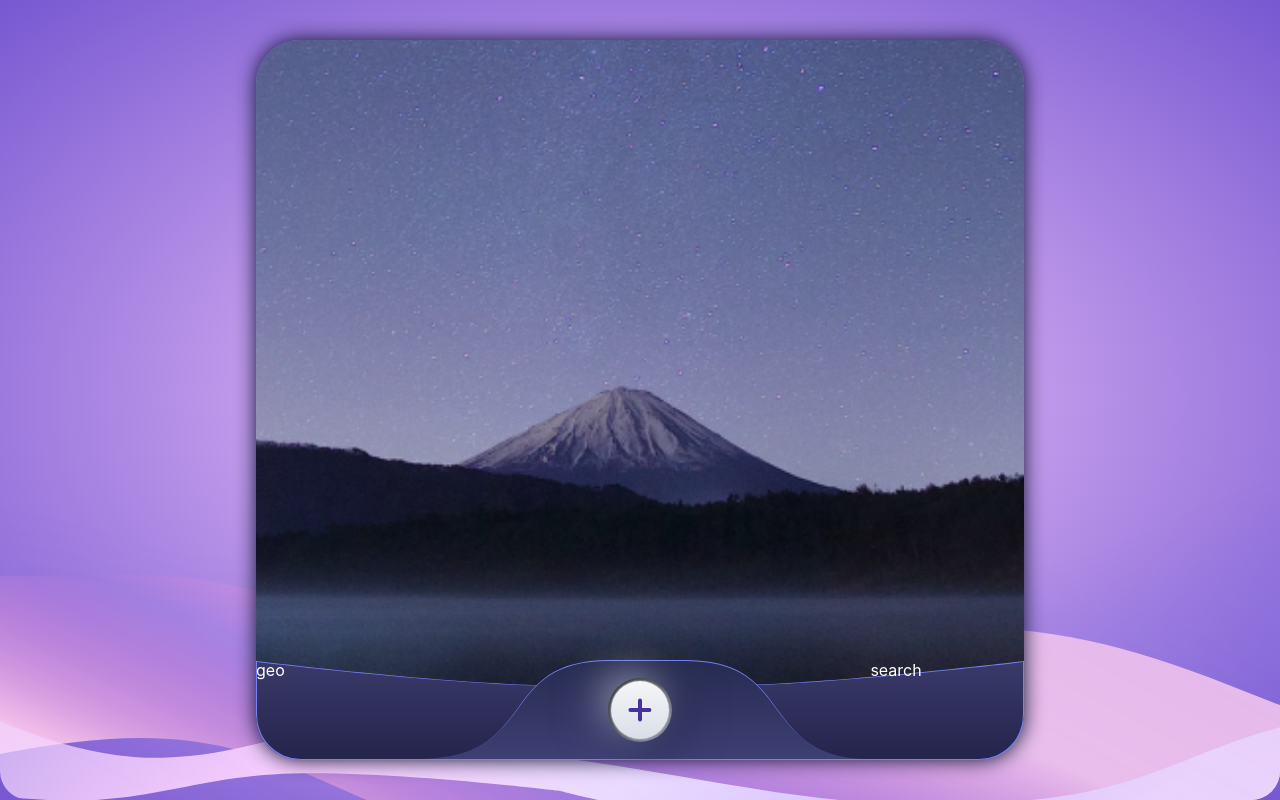
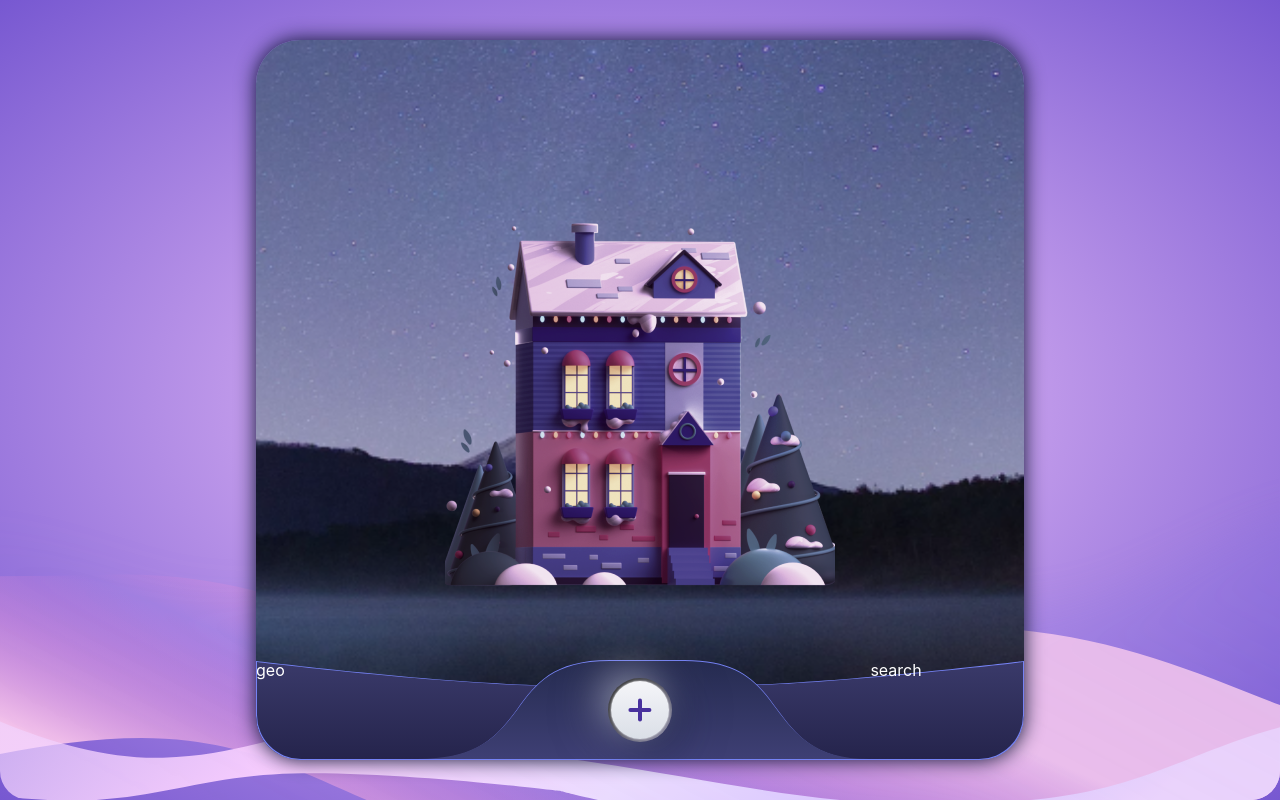
Before and after one commit to polPintero/pandateam_weather_forecast, a Vue app: page / in a window 1280 px wide. Built offline with nearby package versions, Linux system fonts and the light colour scheme.

Commit message:
added house bg

```diff
--- a/src/views/HomeView.vue
+++ b/src/views/HomeView.vue
@@ -22,10 +22,10 @@ export default {
   display: flex;
   flex-direction: column;
   border-radius: 44px;
-  background-image: url('../assets/bg_main.png');
+  background-image: url('../assets/bg_house.png'), url('../assets/bg_main.png');
   background-repeat: no-repeat;
-  background-size: cover;
-  background-position: bottom;
+  background-size: auto, cover;
+  background-position: center, bottom;
   box-shadow: 0px 0px 20px 0px #0d1431;
   overflow: hidden;
 
```
Also changed, not shown: src/assets/bg_house.png (added).
